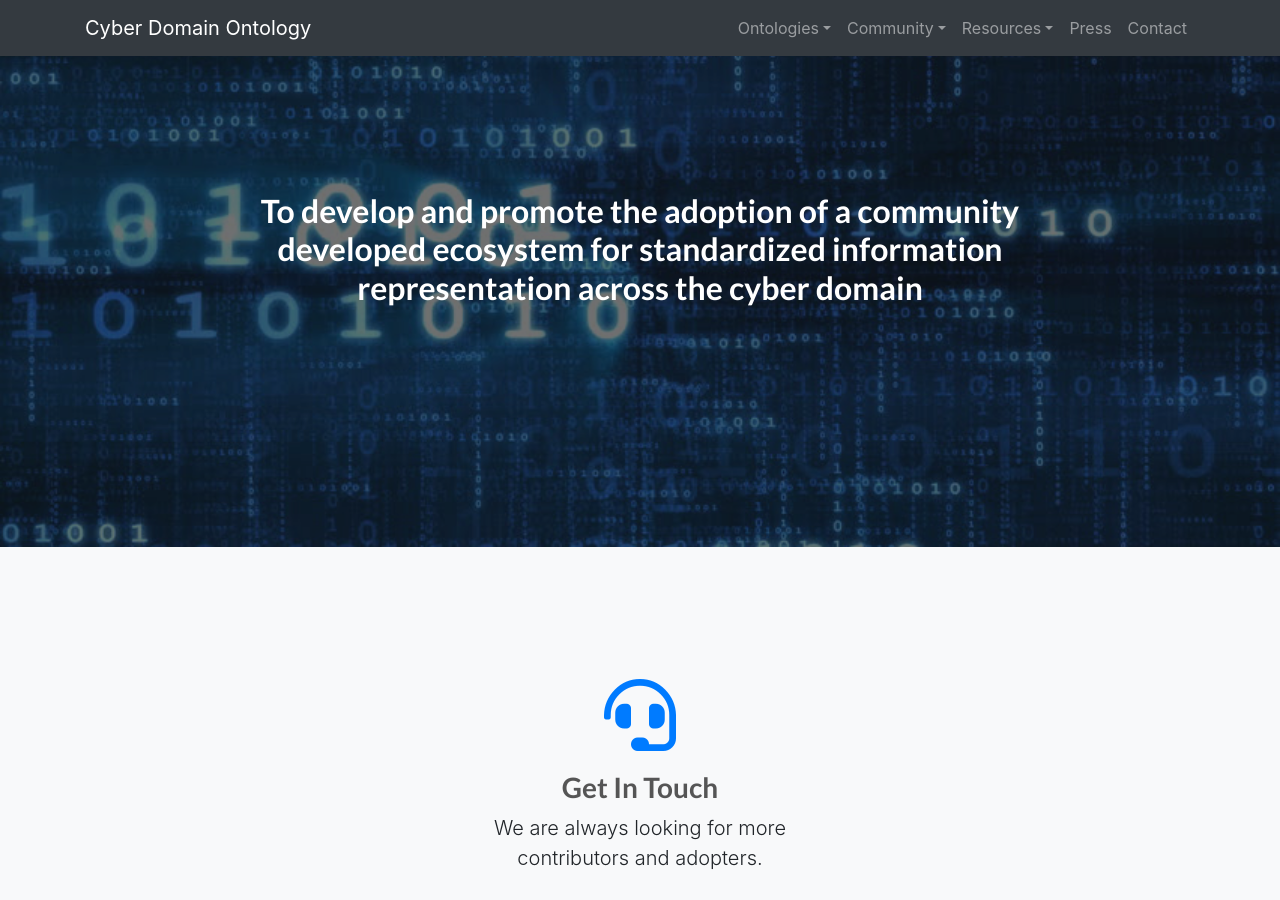
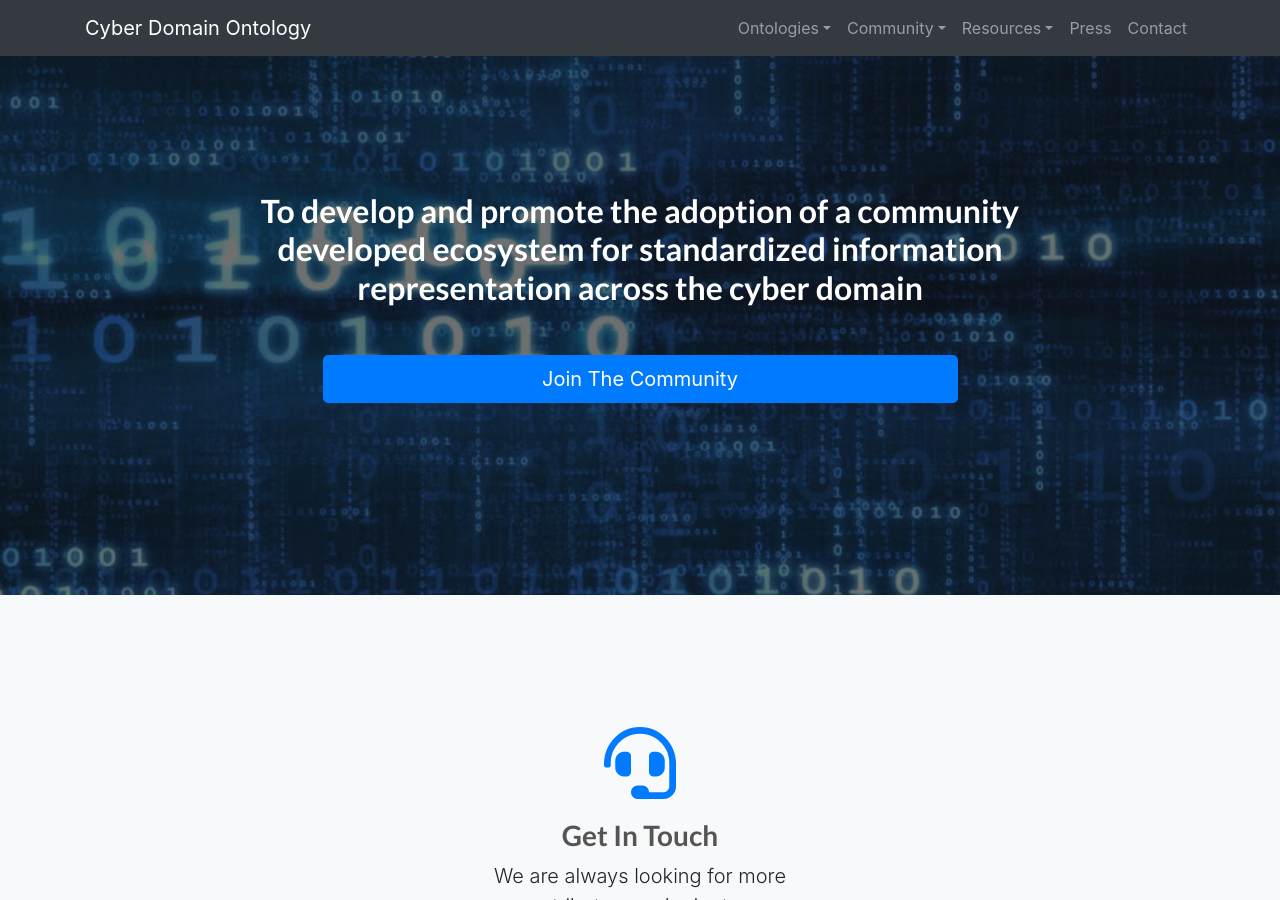
Before and after one commit to Cyber-Domain-Ontology/cdo.github.io, a Jekyll site: the page built from index.html, in a window 1280 px wide and 900 px high. Built offline with Jekyll 4.4.1, drawn with Linux system fonts in a browser that asks for light colours.

Commit message:
added application link to front page

```diff
--- a/index.html
+++ b/index.html
@@ -14,6 +14,16 @@ custom_css: home
           To develop and promote the adoption of a community developed ecosystem
           for standardized information representation across the cyber domain
         </h2>
+      </div>
+      <div class="col-md-10 col-lg-8 col-xl-7 mx-auto">
+        <a
+          target="_blank"
+          href="https://cyberontology.atlassian.net/servicedesk/customer/portal/2/group/11/create/21"
+        >
+          <button type="submit" class="btn btn-block btn-lg btn-primary">
+            Join The Community
+          </button>
+        </a>
       </div>
     </div>
   </div>
```
